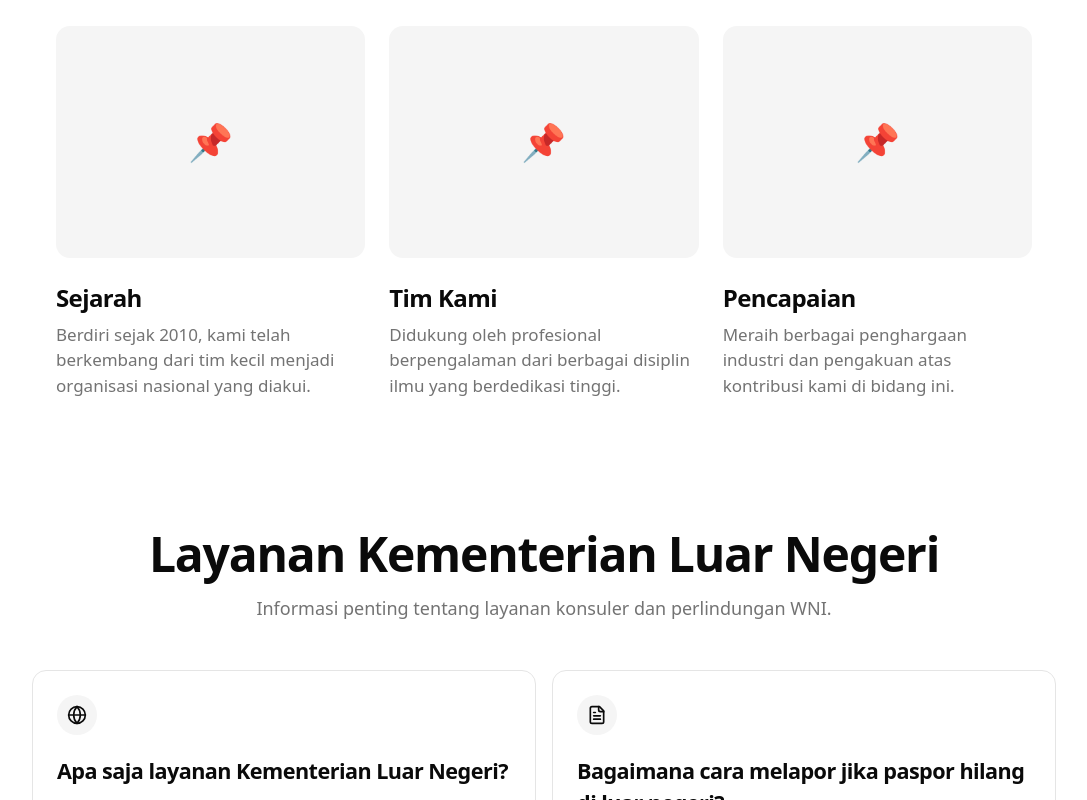
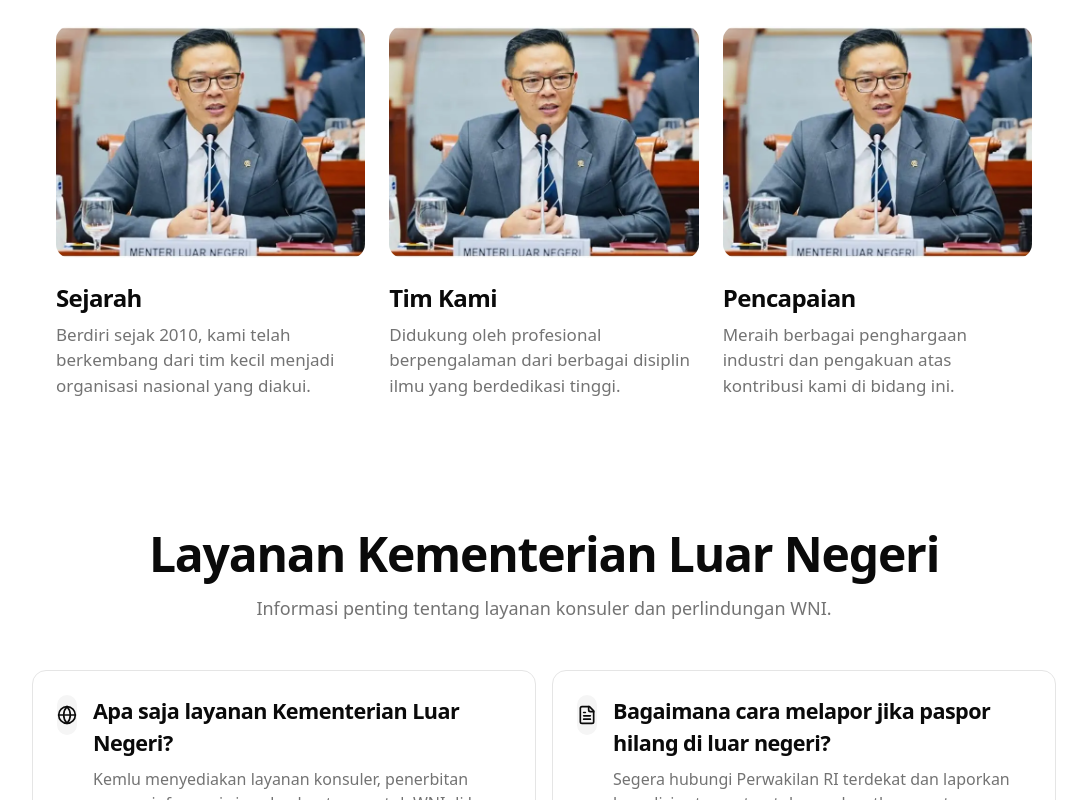
Before and after one commit to pramadito/company-profile-purwadhika, a Next.js app: page /about-us in a window 1280 px wide. Shown: the part 780-1580 px from the top of the page, without its empty margins (96-1183 px from the left). Built offline with nearby package versions, Linux system fonts and the light colour scheme.

Commit message:
add more image

```diff
--- a/src/app/about-us/page.tsx
+++ b/src/app/about-us/page.tsx
@@ -16,26 +16,38 @@ const AboutPage = () => {
     {
       title: "Visi Kami",
       description: "Menjadi pionir dalam memberikan solusi inovatif yang berdampak positif bagi masyarakat dan lingkungan.",
+      image: "/tentang-kami/visi-global-diplomasi.webp",
+      alt: "Visi Diplomasi Global Indonesia"
     },
     {
       title: "Misi Kami",
       description: "Memberikan pelayanan terbaik melalui inovasi berkelanjutan, kolaborasi strategis, dan komitmen pada kualitas.",
+      image: "/tentang-kami/misi-pelayanan-konsuler.webp",
+      alt: "Misi Pelayanan Konsuler WNI"
     },
     {
       title: "Nilai Inti",
       description: "Integritas, Inovasi, Kolaborasi, dan Tanggung Jawab Sosial menjadi pondasi setiap langkah kami.",
+      image: "/tentang-kami/visi-global-diplomasi.webp",
+      alt: "Nilai Integritas Diplomat"
     },
     {
       title: "Sejarah",
       description: "Berdiri sejak 2010, kami telah berkembang dari tim kecil menjadi organisasi nasional yang diakui.",
+      image: "/tentang-kami/visi-global-diplomasi.webp",
+      alt: "Sejarah Kementerian Luar Negeri"
     },
     {
       title: "Tim Kami",
       description: "Didukung oleh profesional berpengalaman dari berbagai disiplin ilmu yang berdedikasi tinggi.",
+      image: "/tentang-kami/visi-global-diplomasi.webp",
+      alt: "Tim Diplomat Kemlu 2024"
     },
     {
       title: "Pencapaian",
       description: "Meraih berbagai penghargaan industri dan pengakuan atas kontribusi kami di bidang ini.",
+      image: "/tentang-kami/visi-global-diplomasi.webp",
+      alt: "Pencapaian Penghargaan ASEAN 2023"
     },
   ];
 
@@ -93,8 +105,13 @@ const AboutPage = () => {
           <div className="mt-10 grid sm:grid-cols-2 lg:grid-cols-3 gap-x-6 gap-y-12 max-w-md sm:max-w-screen-md lg:max-w-screen-lg w-full mx-auto px-6">
             {features.map((feature) => (
               <div key={feature.title} className="flex flex-col text-start">
-              <div className="mb-5 sm:mb-6 w-full aspect-[4/3] bg-muted rounded-xl flex items-center justify-center">
-                <span className="text-4xl">📌</span> {/* Placeholder for icon */}
+                <div className="mb-5 sm:mb-6 w-full aspect-[4/3] bg-muted rounded-xl overflow-hidden">
+                  <img
+                    src={feature.image}
+                    alt={feature.alt}
+                    className="w-full h-full object-cover"
+                    loading="lazy"
+                  />
                 </div>
                 <span className="text-2xl font-semibold tracking-tight">
                   {feature.title}
@@ -119,15 +136,27 @@ const AboutPage = () => {
           </p>
 
           <div className="mt-12 grid md:grid-cols-2 rounded-xl gap-4">
-            {kemluFaq.map(({ question, answer, icon: Icon }) => (
+            {kemluFaq.map(({ question, answer, icon: Icon, image, alt }) => (
               <div key={question} className="border p-6 rounded-xl hover:shadow-md transition-shadow">
+                <div className="flex items-start gap-4">
                   <div className="h-10 w-10 flex items-center justify-center rounded-full bg-accent">
                     <Icon className="h-5 w-5" />
                   </div>
-                <div className="mt-5 mb-2 flex items-start gap-2 text-[1.35rem] font-semibold tracking-tight">
-                  <span>{question}</span>
+                  <div>
+                    <div className="mb-2 text-[1.35rem] font-semibold tracking-tight">
+                      {question}
                     </div>
                     <p className="text-muted-foreground">{answer}</p>
+                    {image && (
+                      <img
+                        src={image}
+                        alt={alt}
+                        className="mt-4 rounded-lg w-full h-auto max-h-40 object-cover"
+                        loading="lazy"
+                      />
+                    )}
+                  </div>
+                </div>
               </div>
             ))}
           </div>
@@ -137,4 +166,5 @@ const AboutPage = () => {
   );
 };
 
+
 export default AboutPage;
```
Also changed, not shown: public/tentang-kami/misi-pelayanan-konsuler.webp (added), public/tentang-kami/visi-global-diplomasi.webp (added). Lines whose indentation alone changed are shown as unchanged.
